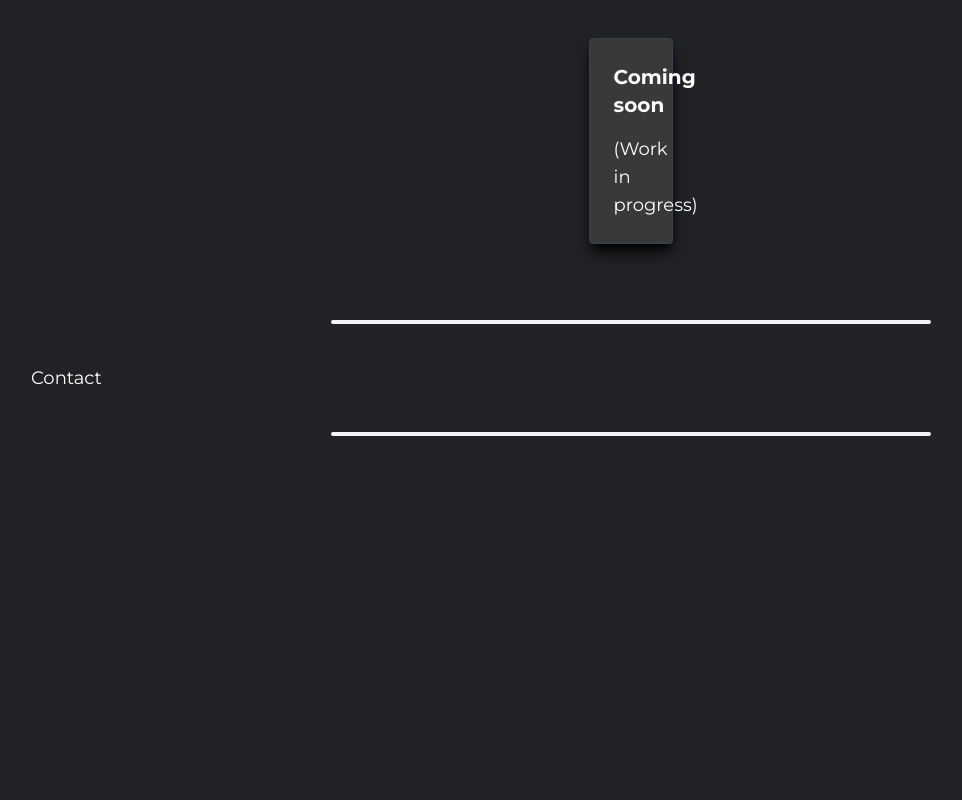
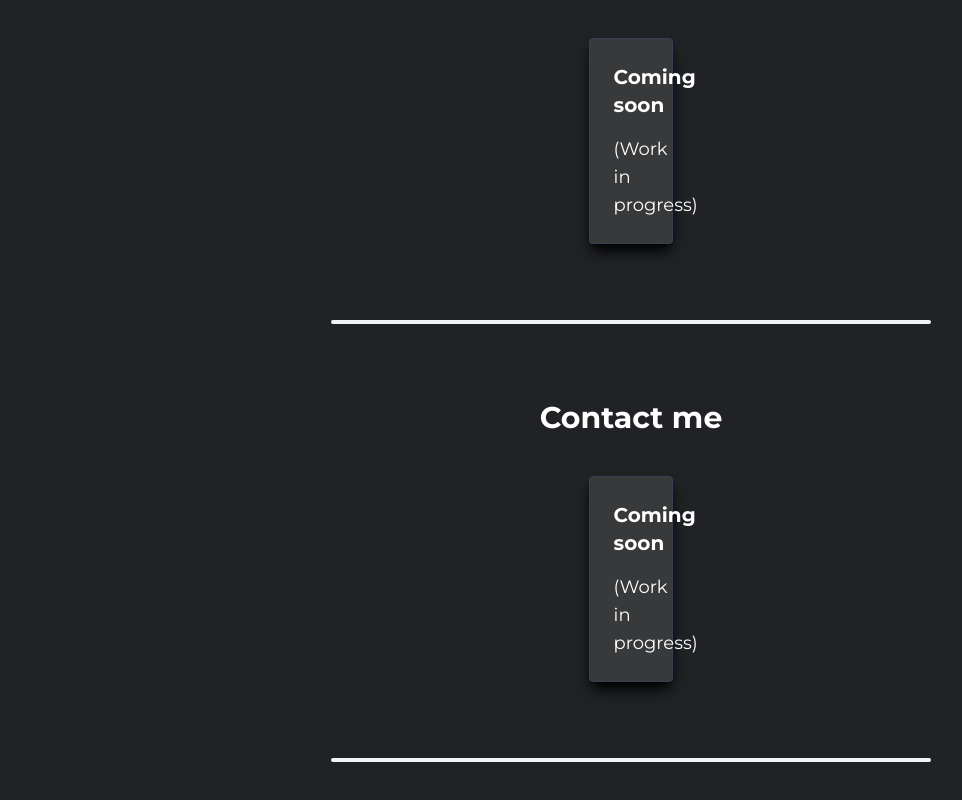
Before and after one commit to fmeneses-graca/my-website, a Next.js app: page / in a window 1280 px wide. Shown: the part 2728-3528 px from the top of the page, without its empty margins (49-1011 px from the left). Before the commit the page ends 3204 px from the top, so only its background shows below. Built offline with nearby package versions, Linux system fonts and the light colour scheme.

Commit message:
Add contact base component

```diff
--- a/components/contact.js
+++ b/components/contact.js
@@ -1,5 +1,13 @@
+import Card from "./card"
+
 export default function Contact() {
     return (
-        <p>Contact</p>
+        <div className="section-container mb-10">
+            <h1>Contact me</h1>
+
+            <div className="flex-container">
+                <Card title="Coming soon" text="(Work in progress)"/>
+            </div>
+        </div>
     )
 }
```
